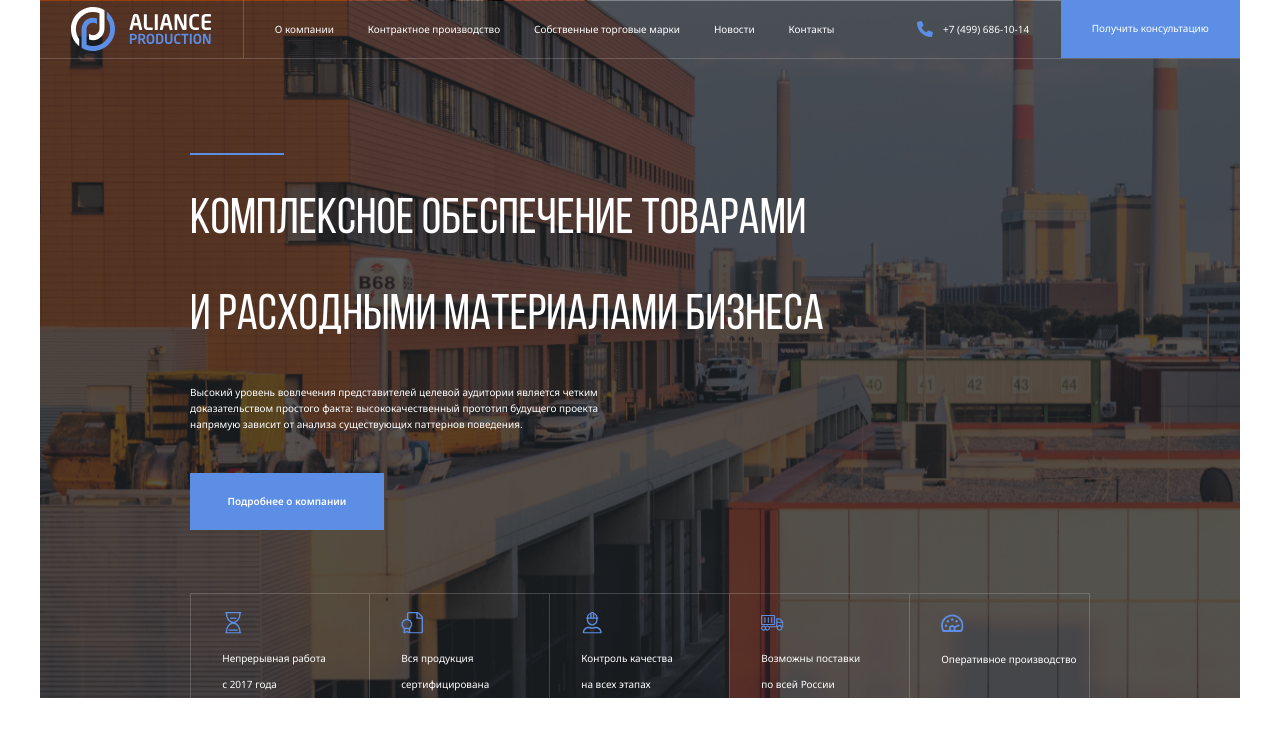
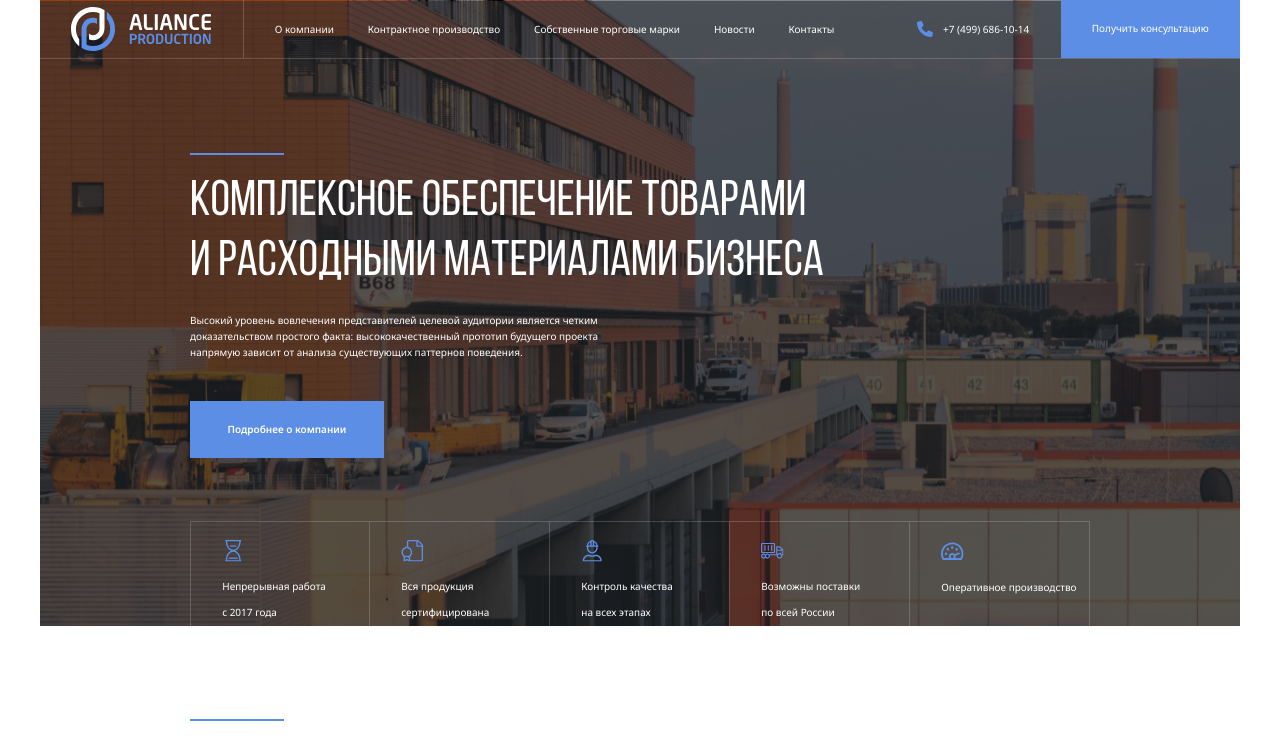
Before and after one commit to Igor2693/Aliance-rem, a PHP site: page / in a window 1280 px wide. Shown: the top 738 px of the page. Run offline with PHP 8.4, Linux system fonts and the light colour scheme.

Commit message:
fix: main title

```diff
--- a/css/style.css
+++ b/css/style.css
@@ -125,7 +125,7 @@ body {
   font-family: 'Bebas Neue Regular';
   font-size: 5rem;
   font-weight: 400;
-  line-height: 96px;
+  line-height: 6rem;
   margin: 0;
 }
 .main-subtitle {
```
